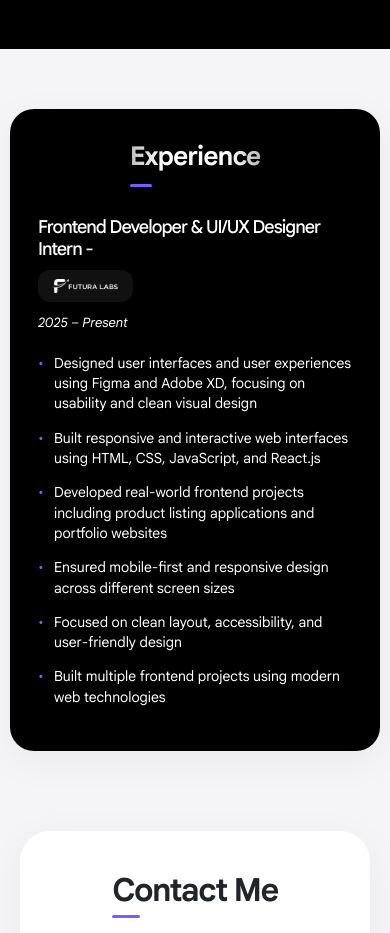
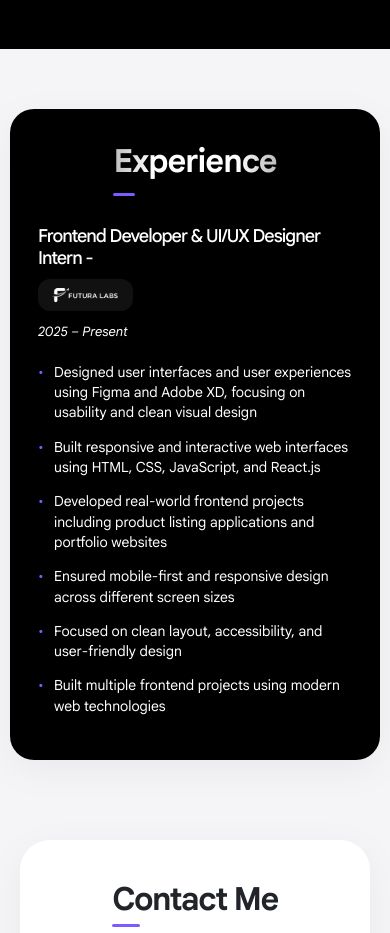
Before and after one commit to saneenmanzoor-pixel/portfolio, a React (Vite) app: page / in a window 390 px wide. Shown: the part 4361-5294 px from the top of the page. Built offline with nearby package versions, Linux system fonts and the light colour scheme.

Commit message:
Fix experience section styles and scroll animation

```diff
--- a/src/sections/styles/experience.css
+++ b/src/sections/styles/experience.css
@@ -135,7 +135,7 @@
     margin-bottom: 30px;
   }
   .exp .exp-title {
-    font-size: 26px;
+    font-size: 32px;
     letter-spacing: -1px;
     text-align: center;
     margin: 0px;
```
